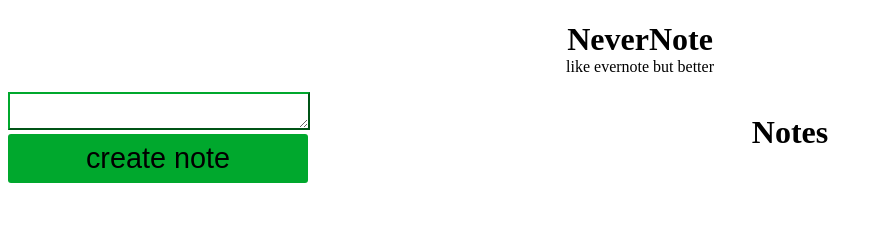
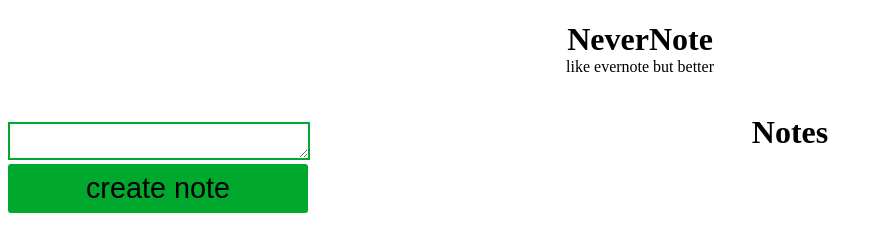
Before and after one commit to bakedPotatoLord/AP_create, a plain HTML site: page index.html in a window 1280 px wide. Shown: the whole page, without its empty margins (0-883 px from the left). Drawn offline with Linux system fonts and the light colour scheme.

Commit message:
added a couple of stylistic changes

```diff
--- a/style.css
+++ b/style.css
@@ -20,14 +20,17 @@
 }
 
 .left textarea{
+    margin-top:10%;
     resize:vertical;
     width:98%;
-    border:2px outset #00a82d;
-    transition:0.2s ease-in-out;
+    border:2px solid #00a82d;
+    transition:0.2s border ease-in-out;
 }
 
 .left textarea:focus{
-    border:2px inset #14cc45;
+    outline: none !important;
+    border-color:#14cc45;
+
 }
 
 .left button{
```
